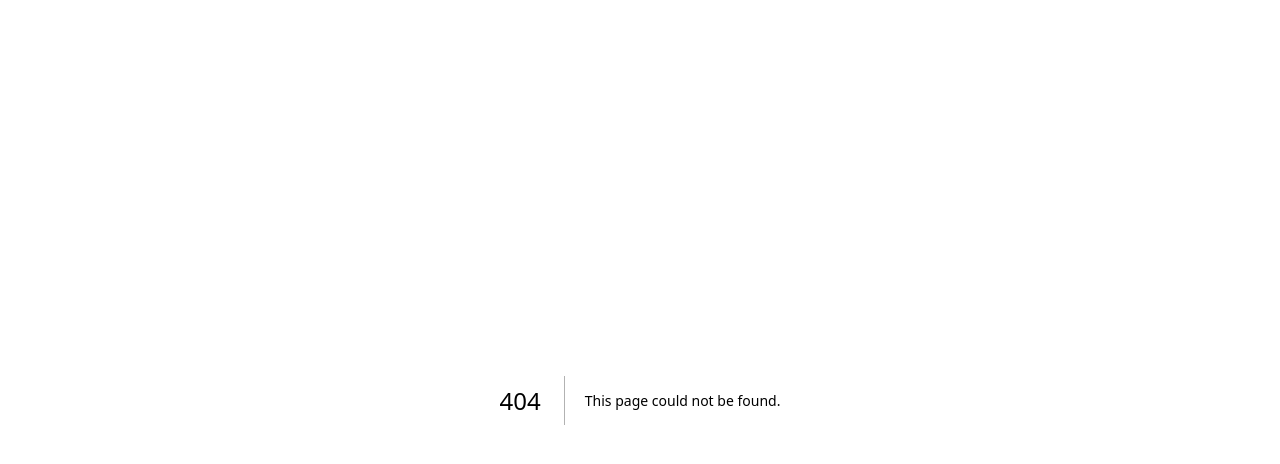
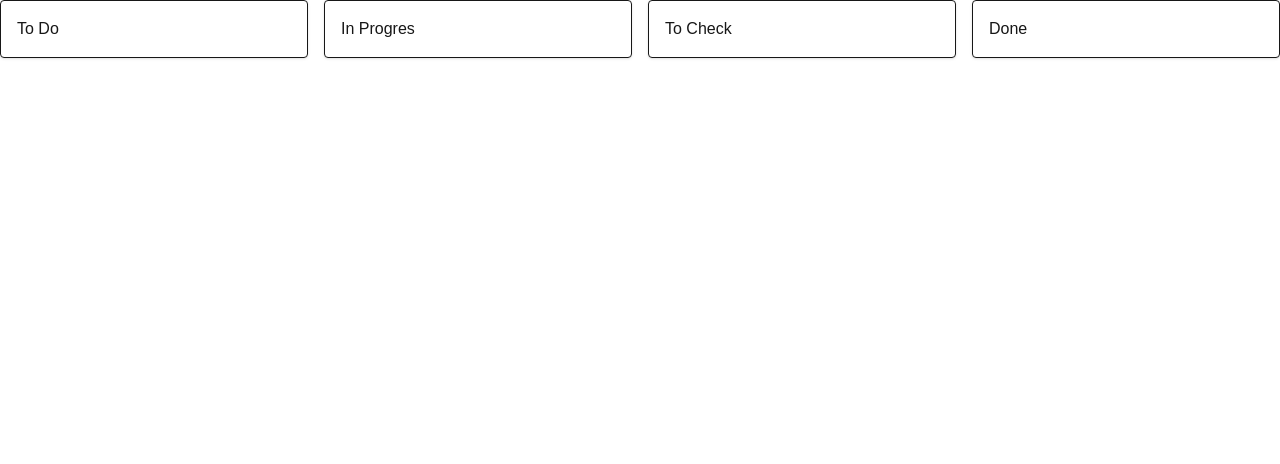
Before and after one commit to Przemek-Przybylak/kanban-app, a Next.js app: page /dashboard in a window 1280 px wide. Before the commit this address had no page. Shown: the top 464 px of the page. Built offline with nearby package versions, Linux system fonts and the light colour scheme.

Commit message:
basic dashboard page added

```diff
--- /dev/null
+++ b/src/app/dashboard/page.tsx
@@ -0,0 +1,18 @@
+const statusColumn = [
+  { id: 1, title: "To Do" },
+  { id: 2, title: "In Progres" },
+  { id: 3, title: "To Check" },
+  { id: 4, title: "Done" },
+];
+
+export default function DashboardPage() {
+  return (
+    <div className="grid grid-cols-4 gap-4">
+      {statusColumn.map((col) => (
+        <div key={col.id} className="p-4 border rounded shadow">
+          {col.title}
+        </div>
+      ))}
+    </div>
+  );
+}
```
